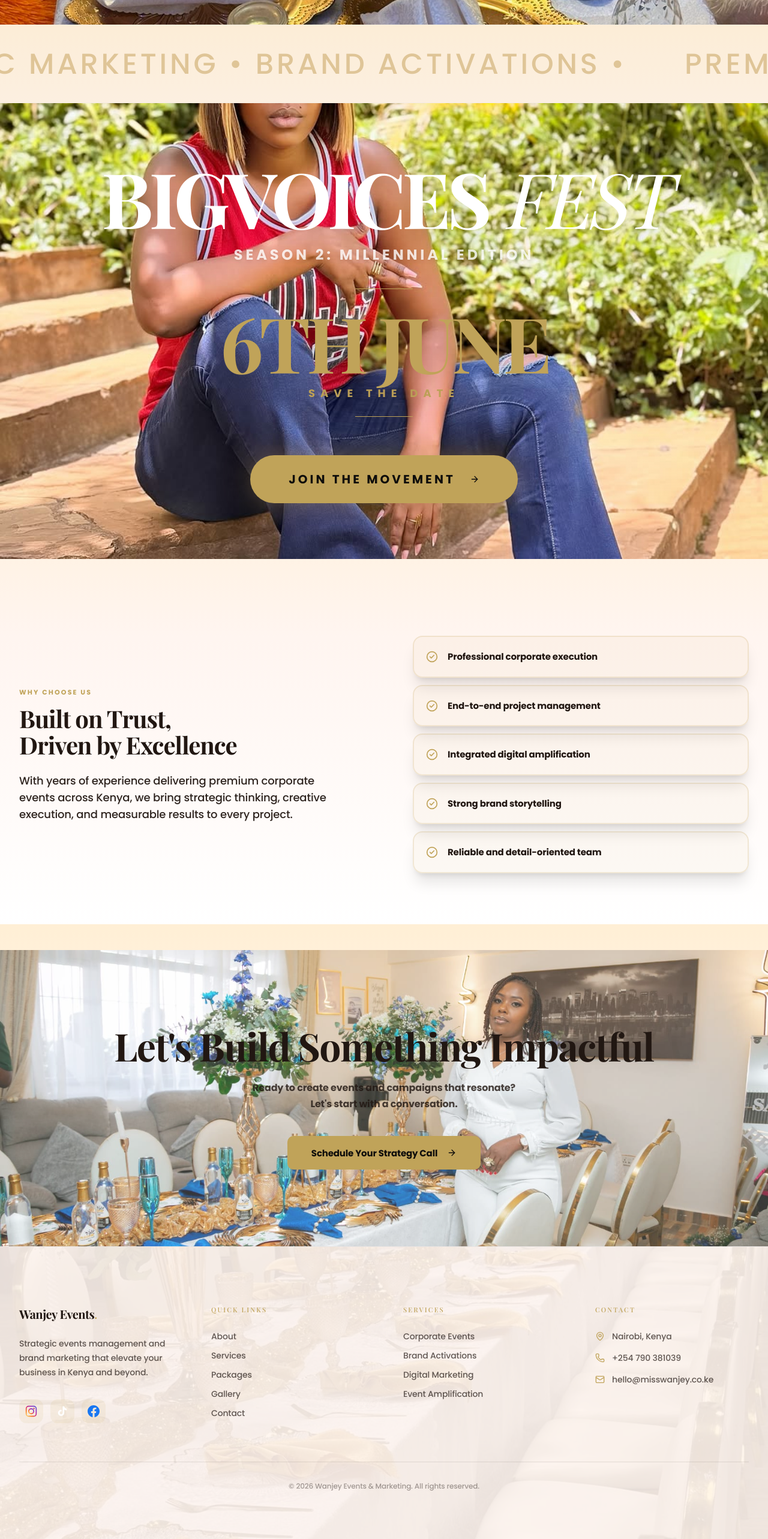
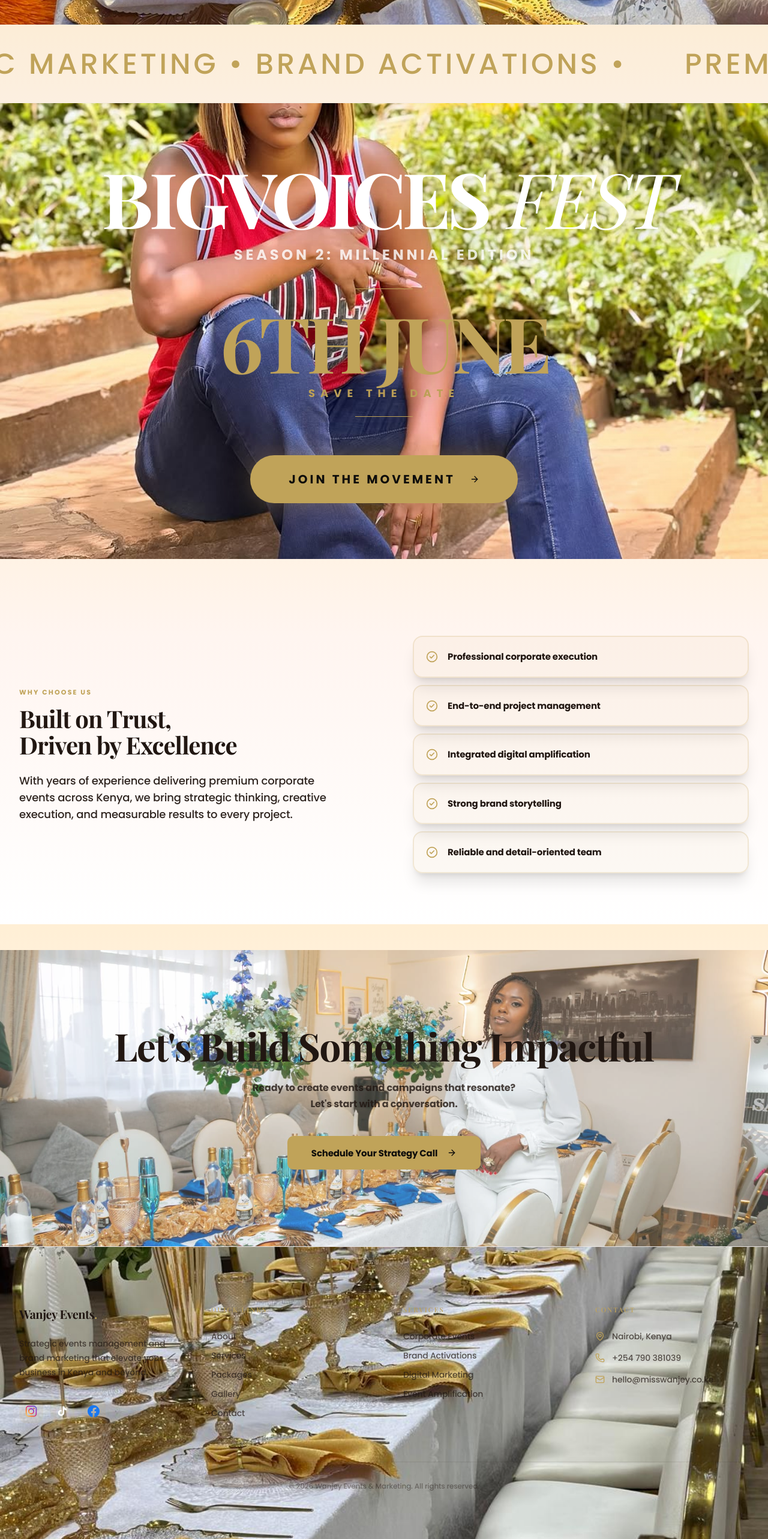
Before and after one commit to malnusagency-lgtm/wanjey-events, a Next.js app: page / in a window 1280 px wide. Shown: the part 2459-5025 px from the top of the page at 60% size. Built offline with nearby package versions, Linux system fonts and the light colour scheme.

Commit message:
Removed footer overlay for 120% full-intensity visibility and increased marquee text boldness to font-black

```diff
--- a/src/components/Footer.tsx
+++ b/src/components/Footer.tsx
@@ -62,7 +62,7 @@
           fill
           className="object-cover opacity-100 transition-opacity duration-700"
         />
-        <div className="absolute inset-0 bg-[#FFF5F0]/90" />
+        {/* Removed overlay to maximize image vibrancy as requested */}
       </div>
 
       <div className="container relative z-10 py-20 md:py-24">
--- a/src/components/InfiniteMarquee.tsx
+++ b/src/components/InfiniteMarquee.tsx
@@ -9,7 +9,7 @@
   return (
     <div className="relative flex w-full overflow-hidden border-y border-border/40 bg-accent/5 py-4 md:py-6">
       <motion.div
-        className="flex whitespace-nowrap font-serif text-xl font-bold tracking-widest text-accent/80 opacity-60 mix-blend-multiply sm:text-3xl md:text-5xl"
+        className="flex whitespace-nowrap font-serif text-xl font-black tracking-widest text-accent sm:text-3xl md:text-5xl"
         initial={{ x: "0%" }}
         animate={{ x: "-50%" }}
         transition={{
```
